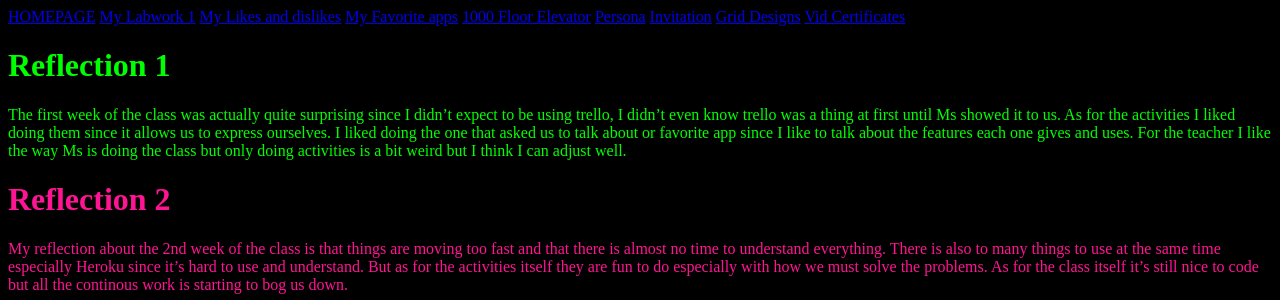
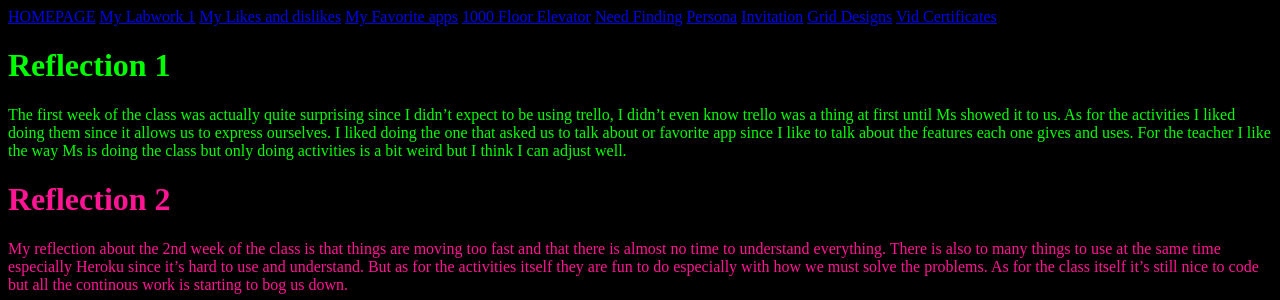
Before and after one commit to Xedris/Userdes1, a PHP site: page /Reflections.php in a window 1280 px wide. Shown: the top 300 px of the page. Run offline with PHP 8.4, Linux system fonts and the light colour scheme.

Commit message:
Update Reflections.php

```diff
--- a/Reflections.php
+++ b/Reflections.php
@@ -7,6 +7,7 @@
 <a href="new-2.php">My Likes and dislikes</a>
 <a href="Activity2.php">My Favorite apps</a>
 <a href="Activity3.php">1000 Floor Elevator</a>
+<a href="Activity4.php">Need Finding</a>
 <a href="Activity-6.php">Persona</a>
 <a href="Activity-7.php">Invitation</a>
 <a href="Grid.php">Grid Designs</a>
```
